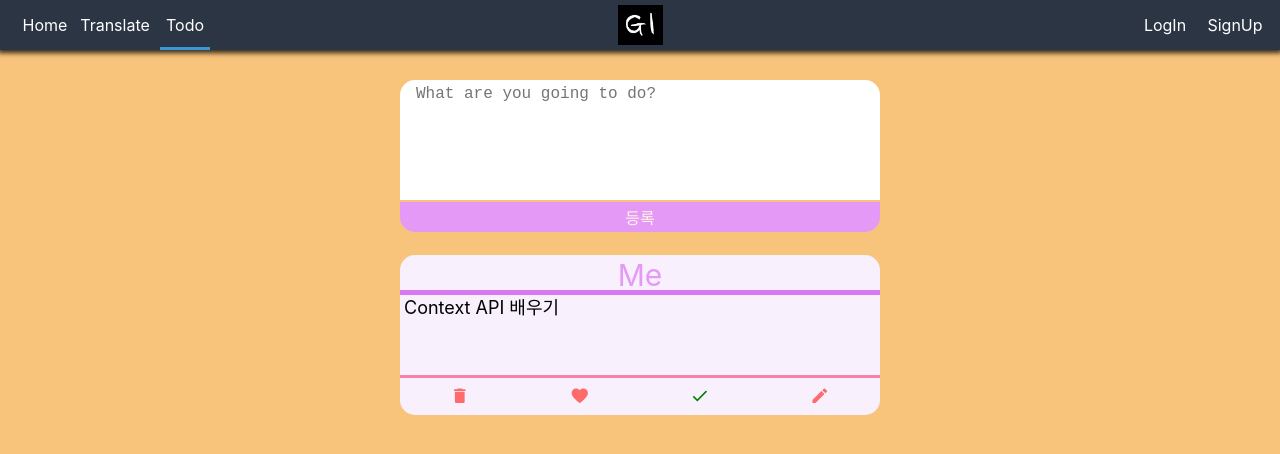
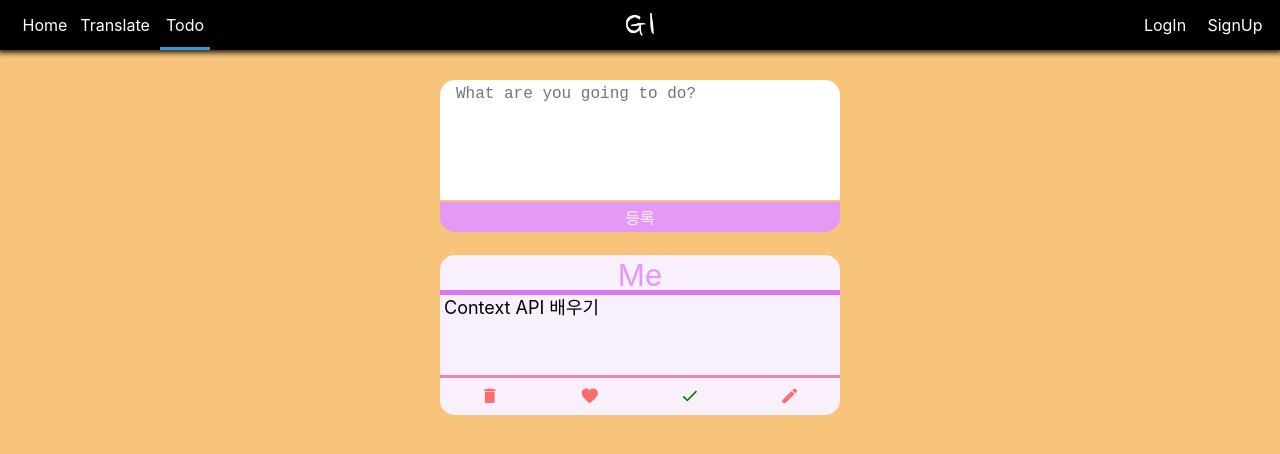
Before and after one commit to takeaways/cratypescript, a React (Create React App) app: page /todo in a window 1280 px wide. Shown: the top 454 px of the page. Built offline with nearby package versions, Linux system fonts and the light colour scheme.

Commit message:
material ui 추가

```diff
--- a/package.json
+++ b/package.json
@@ -3,6 +3,8 @@
   "version": "0.1.0",
   "private": true,
   "dependencies": {
+    "@material-ui/core": "^4.9.12",
+    "@material-ui/icons": "^4.9.1",
     "@testing-library/jest-dom": "^4.2.4",
     "@testing-library/react": "^9.5.0",
     "@testing-library/user-event": "^7.2.1",
--- a/src/Components/GlbalStyles.tsx
+++ b/src/Components/GlbalStyles.tsx
@@ -16,6 +16,23 @@ const GlobalStyles = createGlobalStyle`
     background-color:rgb(248,195,122);
     padding-top:50px;
   }
+
+  @media screen and (max-width:500px){
+    #small-top-menu{
+      display:block !important;
+      z-index:1000 !important;
+    }
+    #logo{
+      width:100vw;
+      position:absolute;
+    }
+    .wide-top-menu{
+      display:none;
+    }
+  }
+
+
+
 `;
 
 export default GlobalStyles
--- a/src/Components/Nav/index.tsx
+++ b/src/Components/Nav/index.tsx
@@ -1,14 +1,48 @@
 import * as React from "react";
 import { FunctionComponent } from "react";
-import { withRouter, RouteComponentProps } from "react-router-dom";
+import { withRouter, RouteComponentProps, Link } from "react-router-dom";
+
+//material
+import Button from '@material-ui/core/Button';
+import Menu from '@material-ui/core/Menu';
+import MenuItem from '@material-ui/core/MenuItem';
+import MenuIcon from '@material-ui/icons/Menu';
 
 import * as Styles from "./styles";
 
 const Nav: FunctionComponent<RouteComponentProps> = ({ location: { pathname } }) => {
-    console.log(pathname);
+
+    const [anchorEl, setAnchorEl] = React.useState(null);
+
+    const handleClick = (event: any) => {
+        setAnchorEl(event.currentTarget);
+    };
+
+    const handleClose = () => {
+        setAnchorEl(null);
+    };
+
     return (
         <Styles.Header>
-            <Styles.HeaderBlock float={"left"}>
+            <div id="small-top-menu" style={{ display: 'none' }}>
+                <Button aria-controls="simple-menu" aria-haspopup="true" style={{ color: "white" }} onClick={handleClick}>
+                    <MenuIcon />
+                </Button>
+                <Menu
+                    id="simple-menu"
+                    anchorEl={anchorEl}
+                    keepMounted
+                    open={Boolean(anchorEl)}
+                    onClose={handleClose}
+                >
+                    <MenuItem onClick={handleClose}><Link to={"/"}>Home</Link></MenuItem>
+                    <MenuItem onClick={handleClose}><Link to={"/translate"}>Translate</Link></MenuItem>
+                    <MenuItem onClick={handleClose}><Link to={"/todo"}>Todo</Link></MenuItem>
+                    <MenuItem onClick={handleClose}><Link to={"/login"}>Login</Link></MenuItem>
+                    <MenuItem onClick={handleClose}><Link to={"/signup"}>Signup</Link></MenuItem>
+                </Menu>
+            </div>
+            <Styles.HeaderBlock float={"left"} className="wide-top-menu">
                 <Styles.List>
                     <Styles.ListItem current={pathname === "/"}>
                         <Styles.ListLink to={"/"}>Home</Styles.ListLink>
@@ -21,7 +55,7 @@ const Nav: FunctionComponent<RouteComponentProps> = ({ location: { pathname } })
                     </Styles.ListItem>
                 </Styles.List>
             </Styles.HeaderBlock>
-            <Styles.HeaderBlock>
+            <Styles.HeaderBlock id="logo">
                 <Styles.List>
                     <Styles.ListItem>
                         <Styles.ListLink to={"/"}>
@@ -30,7 +64,7 @@ const Nav: FunctionComponent<RouteComponentProps> = ({ location: { pathname } })
                     </Styles.ListItem>
                 </Styles.List>
             </Styles.HeaderBlock>
-            <Styles.HeaderBlock float={"right"}>
+            <Styles.HeaderBlock float={"right"} className="wide-top-menu">
                 <Styles.List>
                     <Styles.ListItem current={pathname === "/login"}>
                         <Styles.ListLink to={"/login"}>LogIn</Styles.ListLink>
--- a/src/Components/Nav/styles.tsx
+++ b/src/Components/Nav/styles.tsx
@@ -1,7 +1,7 @@
 import styled from "styled-components";
-import {Link} from "react-router-dom";
+import { Link } from "react-router-dom";
 
-import {RouteTypes, HeaderBlockTypes} from "./index.d"
+import { RouteTypes, HeaderBlockTypes } from "./index.d"
 
 export const Header = styled.header`
   color:white;
@@ -12,7 +12,7 @@ export const Header = styled.header`
   height: 50px;
   display: flex;
   align-items: center;
-  background-color: rgba(44,53,68, 1);
+  background-color: rgba(0,0,0, 1);
   z-index: 10;
   box-shadow: 0px 1px 5px 2px rgba(0, 0, 0, 0.8);;
   padding:0px 10px;
@@ -23,7 +23,7 @@ export const HeaderBlock = styled.div<HeaderBlockTypes>`
   width: 50%;
   height: 50px;
   align-items: center;
-  justify-content: ${props => props.float === "right" ? "flex-end" : props.float === "left" ? "flex-start" : "center" }
+  justify-content: ${props => props.float === "right" ? "flex-end" : props.float === "left" ? "flex-start" : "center"}
 `;
 
 export const List = styled.ul`
--- a/src/Components/Todo/Item/styles.tsx
+++ b/src/Components/Todo/Item/styles.tsx
@@ -14,7 +14,7 @@ export const List = styled.ul`
 	grid-gap: 25px;     */
 `
 export const ListItem = styled.li`
-    width:480px;
+    width:400px;
     height:160px;
     display:inline-block;
     background-color:#f8f0fc;
@@ -61,7 +61,7 @@ export const ListText = styled.span<{ done?: boolean }>`
     font-size:1.3em;
     color:${props => props.done ? "green" : "#ff6b6b"};
     display:inline-block;
-    width:120px;
+    width:100px;
     &:hover{
         cursor: pointer;
         background-color:#fcc2d7;
--- a/src/Components/Todo/styles.tsx
+++ b/src/Components/Todo/styles.tsx
@@ -5,7 +5,7 @@ export const Container = styled.div`
     padding-top:30px;
 `
 export const TodoForm = styled.form`
-    width:480px;
+    width:400px;
     height:150px;
     margin:0 auto;
 `
@@ -16,7 +16,7 @@ export const TodoItem = styled.p`
 `
 export const Input = styled.textarea`
     resize:none;
-    width:480px;
+    width:400px;
     height:120px;
     padding-left:16px;
     padding-right:16px;
@@ -45,7 +45,7 @@ export const Input = styled.textarea`
 
 `
 export const Button = styled.button`
-    width:480px;
+    width:400px;
     height:30px;
     background-color:#e599f7;
     color:oldlace;
```
Also changed, not shown: 1 other file (tests, documents, lock files or other folders).
